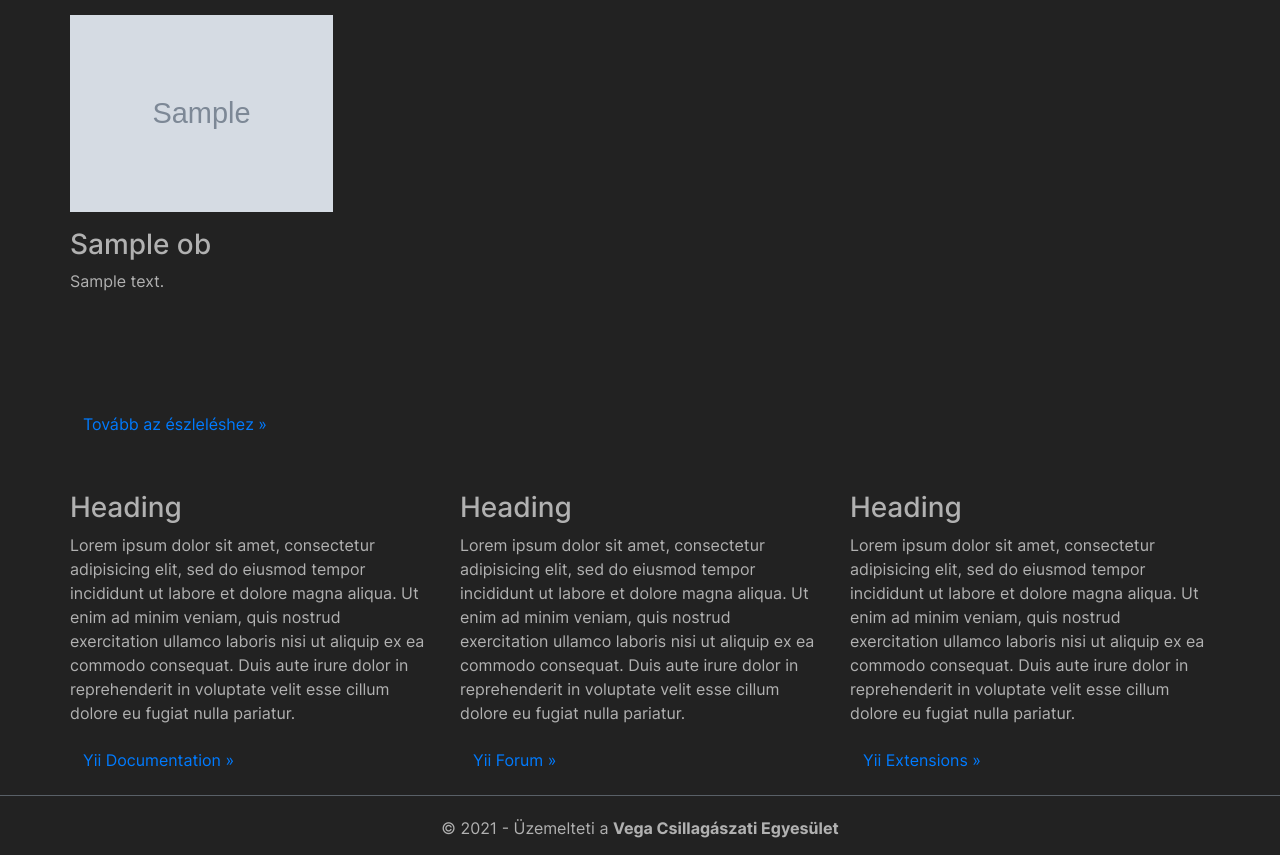
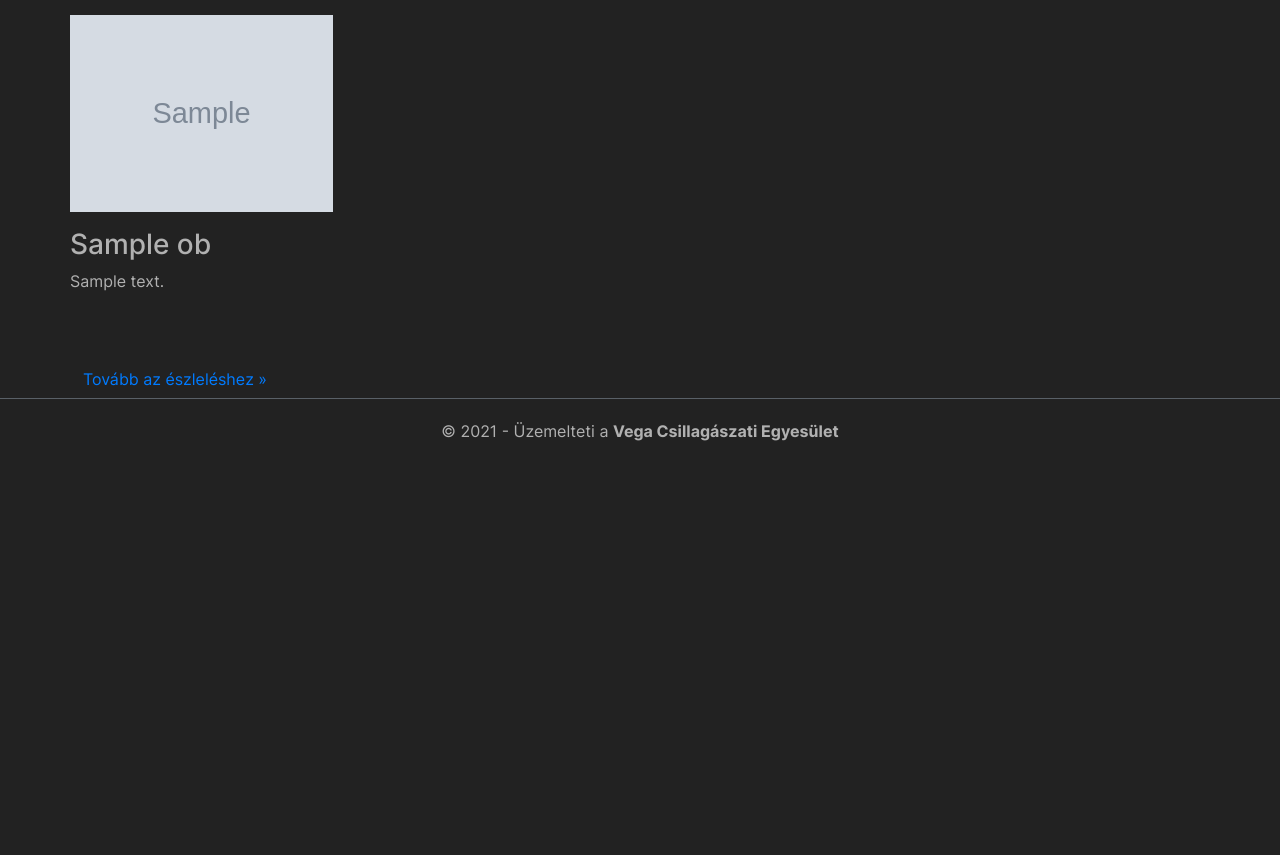
Before and after one commit to tamaskelemen/eszleles.hu, a Yii app: template views/site/index.php in a window 1280 px wide. Shown: the part 483-1338 px from the top of the page. After the commit the page ends 924 px from the top, so only its background shows below. Run offline with PHP 8.4 and a stand-in for Yii, Linux system fonts and the light colour scheme; the template is opened without the code that fills it: most values are stand-ins (such as "Sample title", 1, 10 or a date in 2020); grey boxes marked "Sample" are stand-in pictures; data that the repository does not hold is empty; a stand-in replaces the project's code that opens the database connection; some libraries are stand-ins or nearby versions.

Commit message:
some css fix

```diff
--- a/views/site/index.php
+++ b/views/site/index.php
@@ -31,7 +31,7 @@ $this->title = 'VCSE Észlelések';
             ?>
         </div>
 
-        <div class="row pt-5">
+        <div class="row pt-5" style="display: none">
             <div class="col-lg-4">
                 <h3>Heading</h3>
 
--- a/web/css/site.css
+++ b/web/css/site.css
@@ -173,12 +173,11 @@ form > div.required > label.control-label:after {
 }
 
 .latest-item .item-description {
-    min-height: 120px;
+    min-height: 75px;
 
     overflow: hidden;
-    width: 250px;
     display: -webkit-box;
-    -webkit-line-clamp: 5;
+    -webkit-line-clamp: 3;
     -webkit-box-orient: vertical;
 
 }
@@ -186,6 +185,14 @@ form > div.required > label.control-label:after {
     color: unset;
     text-decoration: none;
     background-color: transparent;
+}
+
+.list-item .item-desc {
+    overflow: hidden;
+    display: -webkit-box;
+    -webkit-line-clamp: 5;
+    -webkit-box-orient: vertical;
+
 }
 
 .breadcrumb {
```
